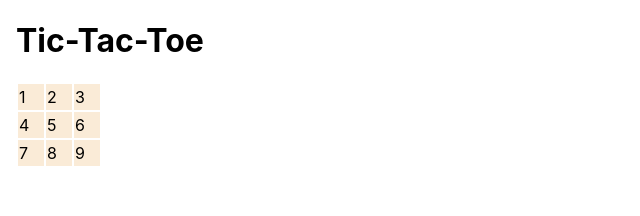
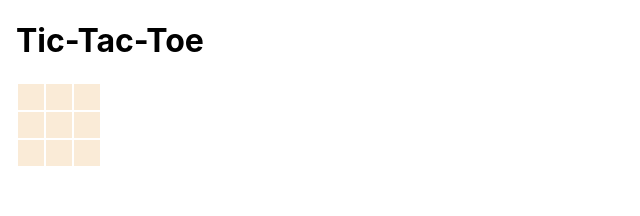
Before and after one commit to ferutizi/tic-tac-toe, a React (Create React App) app: page / in a window 1280 px wide. Shown: the top 216 px of the page, without its empty margins (0-640 px from the left). Built offline with nearby package versions, Linux system fonts and the light colour scheme.

Commit message:
deleted console.logs, replace numbers in grid for empty strings

```diff
--- a/src/App.js
+++ b/src/App.js
@@ -9,9 +9,9 @@ function App() {
 
 
   const initialGrid = [
-    ['1', '2', '3'],
-    ['4', '5', '6'],
-    ['7', '8', '9'],
+    ['', '', ''],
+    ['', '', ''],
+    ['', '', ''],
   ];
 
   const [gridValues, setGridValues] = useState(initialGrid)
@@ -60,13 +60,11 @@ function App() {
 
   const move = (indexRow, index) => {
     if(!winner && !tie) {
-      console.log(player);
       setGridValues(
         [...gridValues],
         gridValues[indexRow][index] = player
       )
       setPlays(plays + 1)
-      console.log(plays);
       player === 'X' ? setPlayer('O') : setPlayer('X');
     }
   }
```
